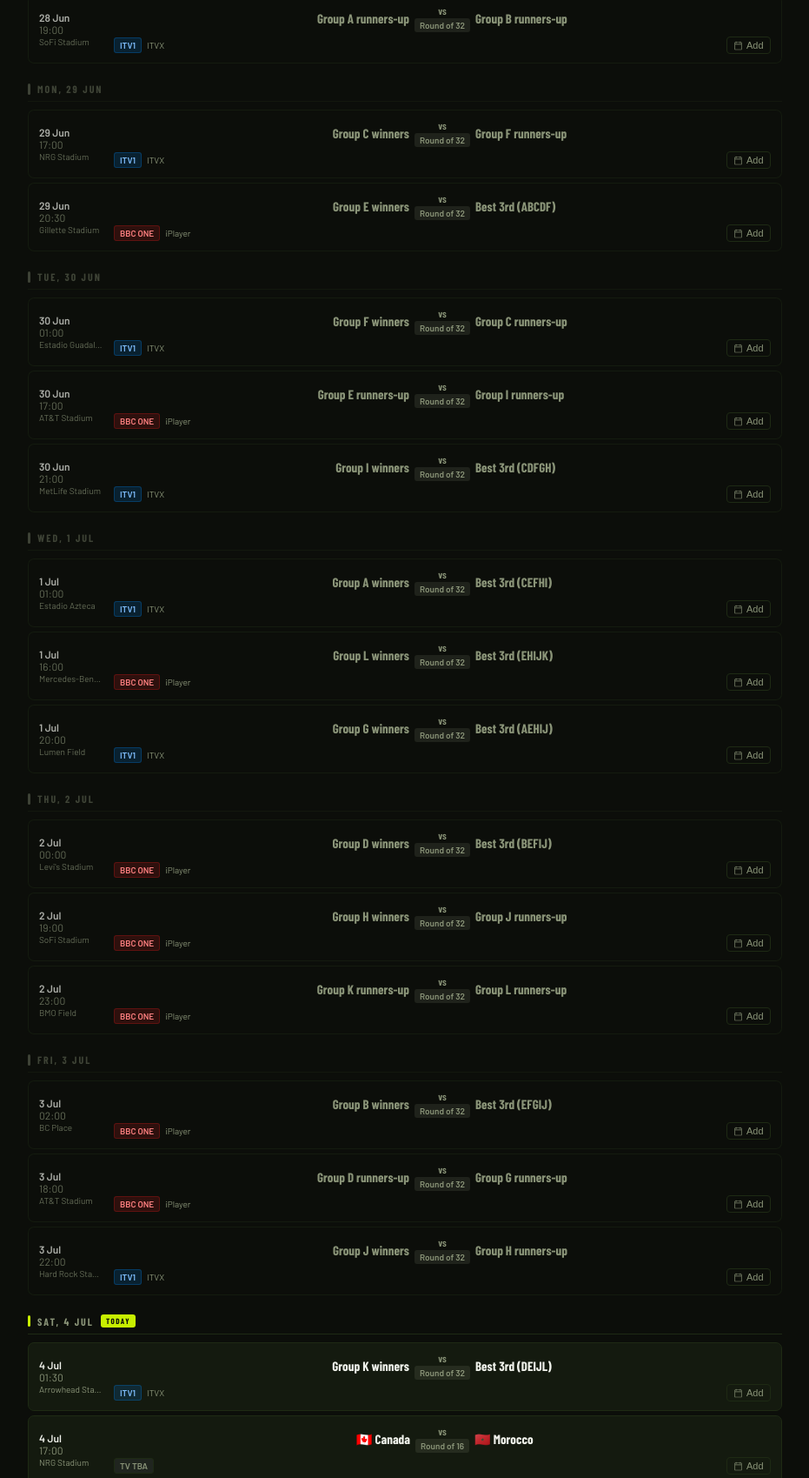
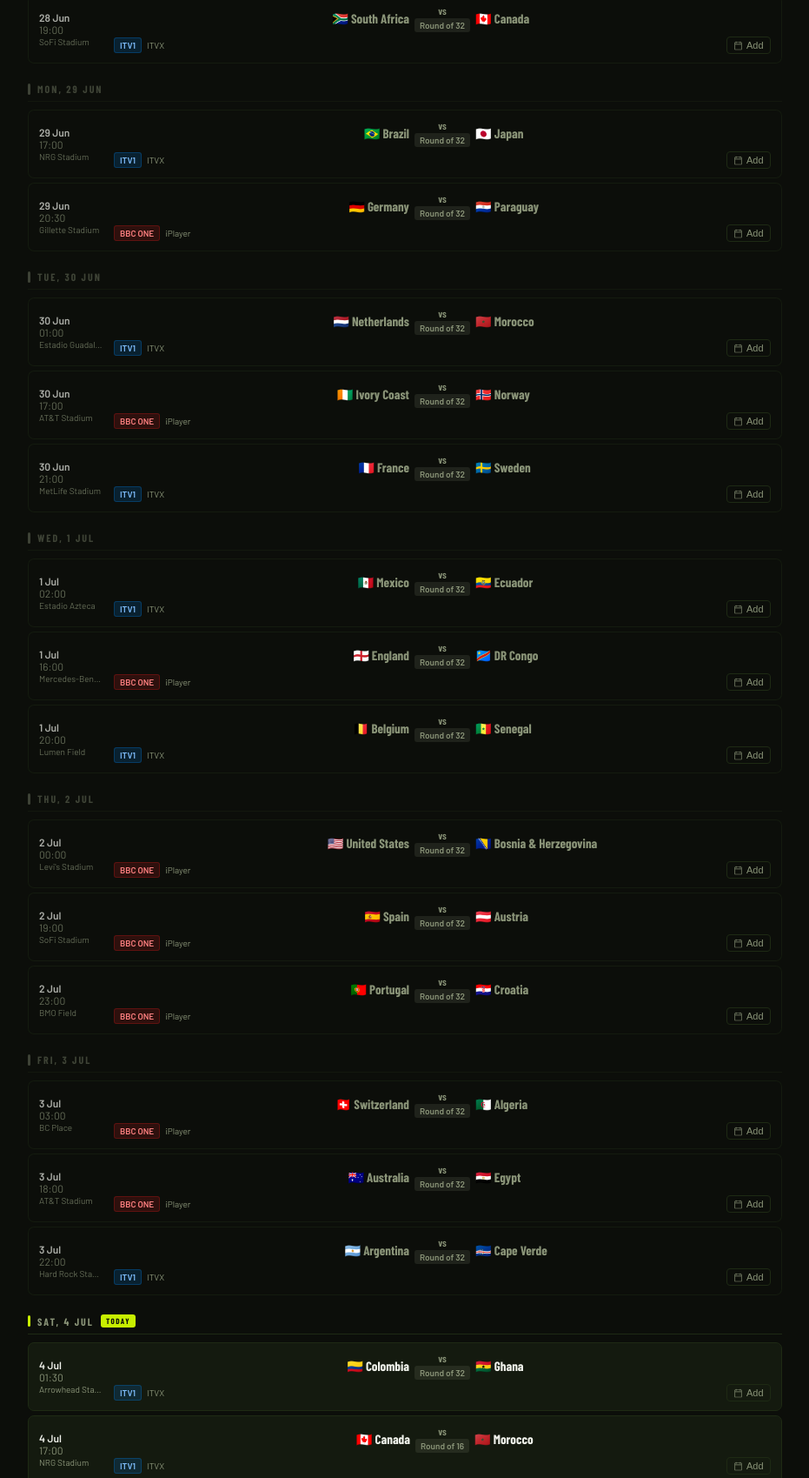
Before and after one commit to davideuantrott/worldcuptracker, a website: page index.html in a window 1280 px wide. Shown: the part 7040-8739 px from the top of the page at 87% size, without its empty margins (174-1105 px from the left). Drawn offline with nearby package versions, Linux system fonts and the light colour scheme; no server answers; a web font is replaced by a local one.

Commit message:
Fix R16/R32 kick-off times, add confirmed team names and TV channels
- Fix r16-4 (Mexico vs England): date 2026-07-06 00:00 UTC, not Jul 5 23:00 — fixes 1am BST display and backend timestamp match
- Fix r16-6 (USA vs Belgium): date 2026-07-07 00:00 UTC, not Jul 6 21:00 — same issue
- Fix r32-7 (Mexico vs Ecuador): 02:00 UTC (Mexico City CST=UTC-6), was 01:00 — fixes missing entry in knockout.json
- Fix r32-13 (Switzerland vs Algeria): 03:00 UTC (Vancouver PDT=UTC-7), was 02:00 — same
- Fix qf-4 (Kansas City): 01:00 UTC (CDT=UTC-5), was 00:00
- Update KNOCKOUT_BY_DATE in update-scores.js with all corrected timestamps so backend correctly writes team names and scores
- Add confirmed team names for all 16 R32 and all 8 R16 matches as static fallback in KNOCKOUT_ROUNDS
- Add confirmed BBC/ITV channels for all 8 R16 matches (previously TBA)
- Bump sw.js cache to v14
- Update CLAUDE.md with R16 TV listings and KNOCKOUT_BY_DATE timezone notes

Co-Authored-By: Claude Sonnet 4.6 <noreply@anthropic.com>

```diff
--- a/index.html
+++ b/index.html
@@ -508,38 +508,38 @@ const MATCHES = [
 
 const KNOCKOUT_ROUNDS = [
   {round:'Round of 32',matches:[
-    {id:'r32-1',date:'2026-06-28',utc:'19:00',home:'Group A runners-up',away:'Group B runners-up',venue:'SoFi Stadium, Inglewood',uk:'ITV',confirmed:false},
-    {id:'r32-2',date:'2026-06-29',utc:'17:00',home:'Group C winners',away:'Group F runners-up',venue:'NRG Stadium, Houston',uk:'ITV',confirmed:false},
-    {id:'r32-3',date:'2026-06-29',utc:'20:30',home:'Group E winners',away:'Best 3rd (ABCDF)',venue:'Gillette Stadium, Foxborough',uk:'BBC',confirmed:false},
-    {id:'r32-4',date:'2026-06-30',utc:'01:00',home:'Group F winners',away:'Group C runners-up',venue:'Estadio Guadalajara, Zapopan',uk:'ITV',confirmed:false},
-    {id:'r32-5',date:'2026-06-30',utc:'17:00',home:'Group E runners-up',away:'Group I runners-up',venue:'AT&T Stadium, Arlington',uk:'BBC',confirmed:false},
-    {id:'r32-6',date:'2026-06-30',utc:'21:00',home:'Group I winners',away:'Best 3rd (CDFGH)',venue:'MetLife Stadium, East Rutherford',uk:'ITV',confirmed:false},
-    {id:'r32-7',date:'2026-07-01',utc:'01:00',home:'Group A winners',away:'Best 3rd (CEFHI)',venue:'Estadio Azteca, Mexico City',uk:'ITV',confirmed:false},
-    {id:'r32-8',date:'2026-07-01',utc:'16:00',home:'Group L winners',away:'Best 3rd (EHIJK)',venue:'Mercedes-Benz Stadium, Atlanta',uk:'BBC',confirmed:false},
-    {id:'r32-9',date:'2026-07-01',utc:'20:00',home:'Group G winners',away:'Best 3rd (AEHIJ)',venue:'Lumen Field, Seattle',uk:'ITV',confirmed:false},
-    {id:'r32-10',date:'2026-07-02',utc:'00:00',home:'Group D winners',away:'Best 3rd (BEFIJ)',venue:'Levi\'s Stadium, Santa Clara',uk:'BBC',confirmed:false},
-    {id:'r32-11',date:'2026-07-02',utc:'19:00',home:'Group H winners',away:'Group J runners-up',venue:'SoFi Stadium, Inglewood',uk:'BBC',confirmed:false},
-    {id:'r32-12',date:'2026-07-02',utc:'23:00',home:'Group K runners-up',away:'Group L runners-up',venue:'BMO Field, Toronto',uk:'BBC',confirmed:false},
-    {id:'r32-13',date:'2026-07-03',utc:'02:00',home:'Group B winners',away:'Best 3rd (EFGIJ)',venue:'BC Place, Vancouver',uk:'BBC',confirmed:false},
-    {id:'r32-14',date:'2026-07-03',utc:'18:00',home:'Group D runners-up',away:'Group G runners-up',venue:'AT&T Stadium, Arlington',uk:'BBC',confirmed:false},
-    {id:'r32-15',date:'2026-07-03',utc:'22:00',home:'Group J winners',away:'Group H runners-up',venue:'Hard Rock Stadium, Miami',uk:'ITV',confirmed:false},
-    {id:'r32-16',date:'2026-07-04',utc:'01:30',home:'Group K winners',away:'Best 3rd (DEIJL)',venue:'Arrowhead Stadium, Kansas City',uk:'ITV',confirmed:false},
+    {id:'r32-1',date:'2026-06-28',utc:'19:00',home:'South Africa',away:'Canada',venue:'SoFi Stadium, Inglewood',uk:'ITV',confirmed:false},
+    {id:'r32-2',date:'2026-06-29',utc:'17:00',home:'Brazil',away:'Japan',venue:'NRG Stadium, Houston',uk:'ITV',confirmed:false},
+    {id:'r32-3',date:'2026-06-29',utc:'20:30',home:'Germany',away:'Paraguay',venue:'Gillette Stadium, Foxborough',uk:'BBC',confirmed:false},
+    {id:'r32-4',date:'2026-06-30',utc:'01:00',home:'Netherlands',away:'Morocco',venue:'Estadio Guadalajara, Zapopan',uk:'ITV',confirmed:false},
+    {id:'r32-5',date:'2026-06-30',utc:'17:00',home:'Ivory Coast',away:'Norway',venue:'AT&T Stadium, Arlington',uk:'BBC',confirmed:false},
+    {id:'r32-6',date:'2026-06-30',utc:'21:00',home:'France',away:'Sweden',venue:'MetLife Stadium, East Rutherford',uk:'ITV',confirmed:false},
+    {id:'r32-7',date:'2026-07-01',utc:'02:00',home:'Mexico',away:'Ecuador',venue:'Estadio Azteca, Mexico City',uk:'ITV',confirmed:false},
+    {id:'r32-8',date:'2026-07-01',utc:'16:00',home:'England',away:'DR Congo',venue:'Mercedes-Benz Stadium, Atlanta',uk:'BBC',confirmed:false},
+    {id:'r32-9',date:'2026-07-01',utc:'20:00',home:'Belgium',away:'Senegal',venue:'Lumen Field, Seattle',uk:'ITV',confirmed:false},
+    {id:'r32-10',date:'2026-07-02',utc:'00:00',home:'United States',away:'Bosnia & Herzegovina',venue:'Levi\'s Stadium, Santa Clara',uk:'BBC',confirmed:false},
+    {id:'r32-11',date:'2026-07-02',utc:'19:00',home:'Spain',away:'Austria',venue:'SoFi Stadium, Inglewood',uk:'BBC',confirmed:false},
+    {id:'r32-12',date:'2026-07-02',utc:'23:00',home:'Portugal',away:'Croatia',venue:'BMO Field, Toronto',uk:'BBC',confirmed:false},
+    {id:'r32-13',date:'2026-07-03',utc:'03:00',home:'Switzerland',away:'Algeria',venue:'BC Place, Vancouver',uk:'BBC',confirmed:false},
+    {id:'r32-14',date:'2026-07-03',utc:'18:00',home:'Australia',away:'Egypt',venue:'AT&T Stadium, Arlington',uk:'BBC',confirmed:false},
+    {id:'r32-15',date:'2026-07-03',utc:'22:00',home:'Argentina',away:'Cape Verde',venue:'Hard Rock Stadium, Miami',uk:'ITV',confirmed:false},
+    {id:'r32-16',date:'2026-07-04',utc:'01:30',home:'Colombia',away:'Ghana',venue:'Arrowhead Stadium, Kansas City',uk:'ITV',confirmed:false},
   ]},
   {round:'Round of 16',matches:[
-    {id:'r16-1',date:'2026-07-04',utc:'17:00',home:'Canada',away:'Morocco',venue:'NRG Stadium, Houston',uk:'TBA',confirmed:true},
-    {id:'r16-2',date:'2026-07-04',utc:'21:00',home:'Paraguay',away:'France',venue:'Lincoln Financial, Philadelphia',uk:'TBA',confirmed:true},
-    {id:'r16-3',date:'2026-07-05',utc:'20:00',home:'Brazil',away:'Norway',venue:'MetLife Stadium, East Rutherford',uk:'TBA',confirmed:true},
-    {id:'r16-4',date:'2026-07-05',utc:'23:00',home:'Mexico',away:'England',venue:'Estadio Azteca, Mexico City',uk:'TBA',confirmed:true},
-    {id:'r16-5',date:'2026-07-06',utc:'19:00',home:'Winner R32 M11',away:'Winner R32 M12',venue:'AT&T Stadium, Arlington',uk:'TBA',confirmed:false},
-    {id:'r16-6',date:'2026-07-06',utc:'21:00',home:'Winner R32 M10',away:'Belgium',venue:'Lumen Field, Seattle',uk:'TBA',confirmed:false},
-    {id:'r16-7',date:'2026-07-07',utc:'16:00',home:'Winner R32 M15',away:'Winner R32 M14',venue:'Mercedes-Benz Stadium, Atlanta',uk:'TBA',confirmed:false},
-    {id:'r16-8',date:'2026-07-07',utc:'20:00',home:'Winner R32 M13',away:'Winner R32 M16',venue:'BC Place, Vancouver',uk:'TBA',confirmed:false},
+    {id:'r16-1',date:'2026-07-04',utc:'17:00',home:'Canada',away:'Morocco',venue:'NRG Stadium, Houston',uk:'ITV',confirmed:false},
+    {id:'r16-2',date:'2026-07-04',utc:'21:00',home:'Paraguay',away:'France',venue:'Lincoln Financial, Philadelphia',uk:'BBC',confirmed:false},
+    {id:'r16-3',date:'2026-07-05',utc:'20:00',home:'Brazil',away:'Norway',venue:'MetLife Stadium, East Rutherford',uk:'ITV',confirmed:false},
+    {id:'r16-4',date:'2026-07-06',utc:'00:00',home:'Mexico',away:'England',venue:'Estadio Azteca, Mexico City',uk:'BBC',confirmed:false},
+    {id:'r16-5',date:'2026-07-06',utc:'19:00',home:'Portugal',away:'Spain',venue:'AT&T Stadium, Arlington',uk:'BBC',confirmed:false},
+    {id:'r16-6',date:'2026-07-07',utc:'00:00',home:'United States',away:'Belgium',venue:'Lumen Field, Seattle',uk:'BBC',confirmed:false},
+    {id:'r16-7',date:'2026-07-07',utc:'16:00',home:'Argentina',away:'Egypt',venue:'Mercedes-Benz Stadium, Atlanta',uk:'ITV',confirmed:false},
+    {id:'r16-8',date:'2026-07-07',utc:'20:00',home:'Switzerland',away:'Colombia',venue:'BC Place, Vancouver',uk:'ITV',confirmed:false},
   ]},
   {round:'Quarter-finals',matches:[
     {id:'qf-1',date:'2026-07-09',utc:'20:00',home:'Winner R16 M1',away:'Winner R16 M2',venue:'Gillette Stadium, Foxborough',uk:'TBA',confirmed:false},
     {id:'qf-2',date:'2026-07-10',utc:'19:00',home:'Winner R16 M3',away:'Winner R16 M4',venue:'SoFi Stadium, Inglewood',uk:'TBA',confirmed:false},
     {id:'qf-3',date:'2026-07-11',utc:'21:00',home:'Winner R16 M5',away:'Winner R16 M6',venue:'Hard Rock Stadium, Miami',uk:'TBA',confirmed:false},
-    {id:'qf-4',date:'2026-07-12',utc:'00:00',home:'Winner R16 M7',away:'Winner R16 M8',venue:'Arrowhead Stadium, Kansas City',uk:'TBA',confirmed:false},
+    {id:'qf-4',date:'2026-07-12',utc:'01:00',home:'Winner R16 M7',away:'Winner R16 M8',venue:'Arrowhead Stadium, Kansas City',uk:'TBA',confirmed:false},
   ]},
   {round:'Semi-finals',matches:[
     {id:'sf-1',date:'2026-07-14',utc:'19:00',home:'Winner QF 1',away:'Winner QF 2',venue:'AT&T Stadium, Arlington',uk:'TBA',confirmed:false},
--- a/sw.js
+++ b/sw.js
@@ -1,4 +1,4 @@
-const CACHE = 'wc26-v13';
+const CACHE = 'wc26-v14';
 const STATIC = ['/index.html', '/manifest.json'];
 
 self.addEventListener('install', e => {
```
Also changed, not shown: CLAUDE.md (+13 -4 lines), api/update-scores.js (+5 -5 lines).
